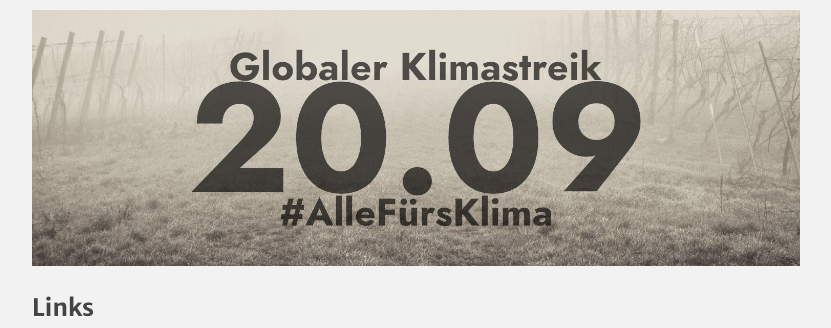
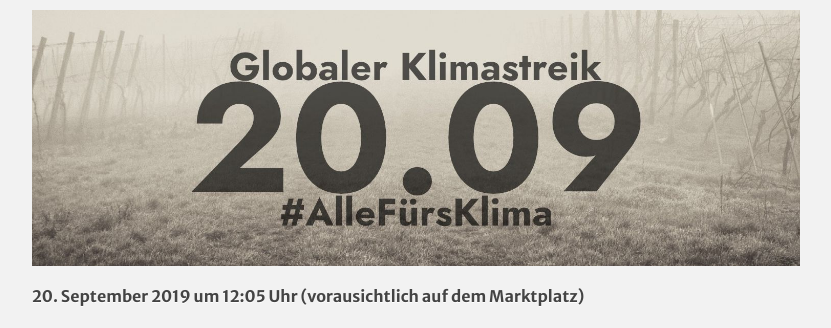
Before and after one commit to Johe1999/fridaysforfuture-landau-pfalz.github.io, a plain HTML site: page index.html in a window 1280 px wide. Shown: the part 376-704 px from the top of the page, without its empty margins (224-1055 px from the left). Drawn offline with Linux system fonts and the light colour scheme; no server answers.

Commit message:
Date and Place

```diff
--- a/index.html
+++ b/index.html
@@ -51,10 +51,11 @@
           <img src="assets/img/logo_fff.png" style="max-height: 150px;">
 
           <h1 class="title">Fridays for Future  <small>Landau in der Pfalz</small></h1>
+          <!-- <p>📆 <span id="next-strike-date"></span>: <span id="next-strike-ld"></span></p> -->
 
           <p><a href="https://klima-streik.org/"><img src="assets/img/20190920_klimastreik.jpg"></a></p>
+          <p><b>20. September 2019 um 12:05 Uhr (vorausichtlich auf dem Marktplatz)</b></p>
 
-          <!-- <p>📆 <span id="next-strike-date"></span>: <span id="next-strike-ld"></span></p> -->
 
           <h2>Links</h2>
 
```
